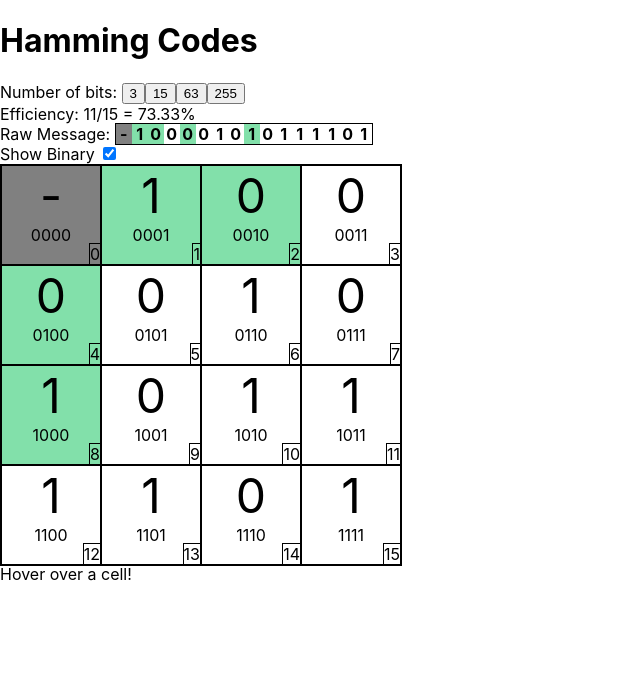
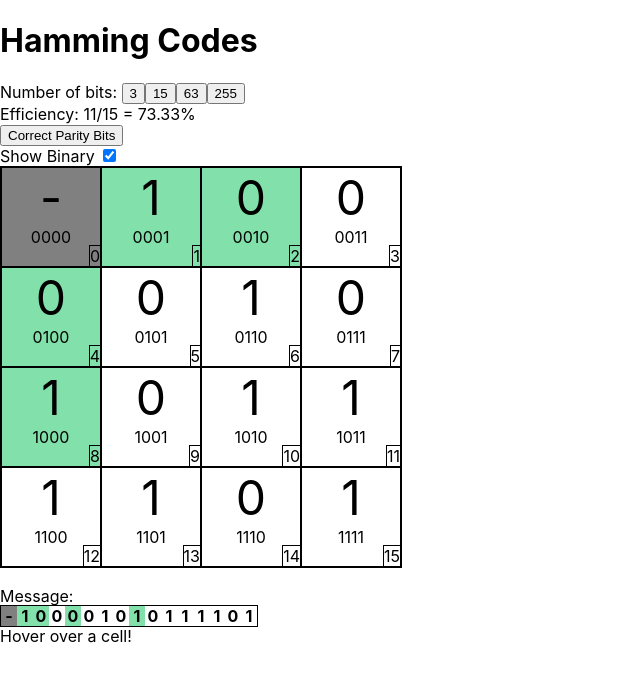
Before and after one commit to harryli0088/hamming-code, a React (Create React App) app: page / in a window 1280 px wide. Shown: the top 682 px of the page, without its empty margins (0-640 px from the left). Built offline with nearby package versions, Linux system fonts and the light colour scheme.

Commit message:
can toggle bits

```diff
--- a/src/App.tsx
+++ b/src/App.tsx
@@ -25,6 +25,12 @@ class App extends React.Component<{},AppState> {
     }
   }
 
+  onClickBit = (bitIndex: number) => {
+    const dataCopy = this.state.data.slice()
+    dataCopy[bitIndex] = dataCopy[bitIndex]>0 ? 0 : 1 //switch the bit
+    this.setState({data: dataCopy})
+  }
+
   getMousedOverText = () => {
     if(this.state.mousedOverBitIndex >= 0) {
       return `You are hovering over cell ${this.state.mousedOverBitIndex}`
@@ -33,7 +39,7 @@ class App extends React.Component<{},AppState> {
     return "Hover over a cell!"
   }
 
-  onMouseOverBit = (cellIndex: number) => this.setState({mousedOverBitIndex:cellIndex})
+  onMouseOverBit = (bitIndex: number) => this.setState({mousedOverBitIndex:bitIndex})
 
   render() {
     const {
@@ -62,26 +68,7 @@ class App extends React.Component<{},AppState> {
           Efficiency: {numBits - numParityBits}/{numBits} = {(100*efficiency).toFixed(2)}%
         </div>
 
-        <div>
-          Raw Message: <span id="rawMessageContainer">
-            {data.map((bit, bitIndex) =>
-              <Bit
-                key={bitIndex}
-
-                bit={bit}
-                bitIndex={bitIndex}
-                data={data}
-                dimension={dimension}
-                height={bitHeight}
-                isCell={false}
-                mousedOverBitIndex={mousedOverBitIndex}
-                onMouseOverBit={this.onMouseOverBit}
-                showBinary={showBinary}
-                width={bitWidth}
-              />
-            )}
-          </span>
-        </div>
+        <div><button>Correct Parity Bits</button></div>
 
         <div>
           Show Binary <input type="checkbox" checked={showBinary} onChange={e => this.setState({showBinary:!showBinary})}/>
@@ -102,6 +89,7 @@ class App extends React.Component<{},AppState> {
               height={bitHeight}
               isCell
               mousedOverBitIndex={mousedOverBitIndex}
+              onClickBit={this.onClickBit}
               onMouseOverBit={this.onMouseOverBit}
               showBinary={showBinary}
               width={bitWidth}
@@ -109,8 +97,34 @@ class App extends React.Component<{},AppState> {
           )}
         </div>
 
+        <br/>
+
+        <div>
+          Message:
+          <br/>
+          <span id="rawMessageContainer">
+            {data.map((bit, bitIndex) =>
+              <Bit
+                key={bitIndex}
+
+                bit={bit}
+                bitIndex={bitIndex}
+                data={data}
+                dimension={dimension}
+                height={bitHeight}
+                isCell={false}
+                mousedOverBitIndex={mousedOverBitIndex}
+                onClickBit={this.onClickBit}
+                onMouseOverBit={this.onMouseOverBit}
+                showBinary={showBinary}
+                width={bitWidth}
+              />
+            )}
+          </span>
+        </div>
+
+
         <div>{this.getMousedOverText()}</div>
-
       </div>
     );
   }
--- a/src/Bit.tsx
+++ b/src/Bit.tsx
@@ -12,6 +12,7 @@ interface BitProps {
   height: number,
   isCell: boolean,
   mousedOverBitIndex:number,
+  onClickBit: Function,
   onMouseOverBit: Function,
   showBinary: boolean,
   width: number,
@@ -54,23 +55,29 @@ class Bit extends React.Component<BitProps,{}> {
       height,
       isCell,
       mousedOverBitIndex,
+      onClickBit,
       onMouseOverBit,
       showBinary,
       width,
     } = this.props
 
-    const color = this.getColor(bitIndex, mousedOverBitIndex)
+    const backgroundColor = this.getColor(bitIndex, mousedOverBitIndex)
     const renderBit = bitIndex>0 ? bit : "-"
 
     if(isCell) {
       return (
-        <div className="cell" style={{
-          backgroundColor: color,
-          height: height - 2,
-          left: (100 * (bitIndex % dimension) / dimension).toString()+"%", //TODO memoize this
-          top: (100 * Math.floor(bitIndex/dimension) / dimension).toString()+"%",
-          width: width - 2,
-        }} onMouseOver={e => onMouseOverBit(bitIndex)}>
+        <div
+          className="cell"
+          onClick={e => onClickBit(bitIndex)}
+          onMouseOver={e => onMouseOverBit(bitIndex)}
+          style={{
+            backgroundColor,
+            height: height - 2,
+            left: (100 * (bitIndex % dimension) / dimension).toString()+"%", //TODO memoize this
+            top: (100 * Math.floor(bitIndex/dimension) / dimension).toString()+"%",
+            width: width - 2,
+          }}
+        >
           <div className="value">{renderBit}</div>
           <div>{showBinary ? dec2binPadded(bitIndex, dimension) : null}</div>
           <div className="bitIndex">{bitIndex}</div>
@@ -79,7 +86,14 @@ class Bit extends React.Component<BitProps,{}> {
     }
 
     return (
-      <span className="messageBit" style={{backgroundColor:color}}>{renderBit}</span>
+      <span
+        className="messageBit"
+        onClick={e => onClickBit(bitIndex)}
+        onMouseOver={e => onMouseOverBit(bitIndex)}
+        style={{backgroundColor}}
+      >
+        {renderBit}
+      </span>
     )
   }
 }
--- a/src/bit.scss
+++ b/src/bit.scss
@@ -2,6 +2,7 @@
   text-align: center;
   position: absolute;
   border: 2px solid black;
+  cursor: pointer;
 
   .value {
     font-size: 3em;
@@ -20,4 +21,5 @@
   width: 1em;
   display: inline-block;
   text-align: center;
+  cursor: pointer;
 }
```
